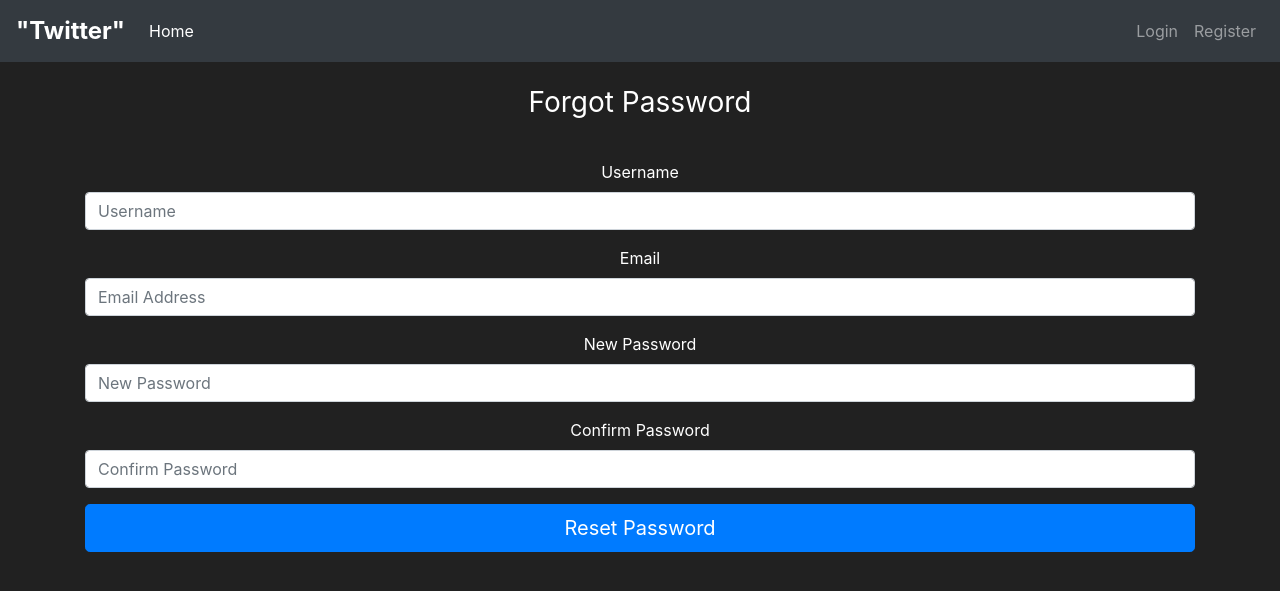
After one commit to jluciama/apiPrueba, a Flask app: page /forgot_password in a window 1280 px wide. The commit adds this page. Shown: the top 591 px of the page. Run offline with Flask 3, Linux system fonts and the light colour scheme; some libraries are stand-ins or nearby versions.

Commit message:
update 06/03/2024

```diff
--- a/twitterAPI/app/forms.py
+++ b/twitterAPI/app/forms.py
@@ -1,25 +1,36 @@
 from flask_wtf import FlaskForm
-from wtforms import StringField, PasswordField, SubmitField, HiddenField
-from wtforms.validators import Length, EqualTo, Email, DataRequired, ValidationError
+from wtforms import StringField, PasswordField, SubmitField, TextAreaField
+from wtforms.validators import DataRequired, Email, EqualTo, Length, ValidationError
+import re
 from app.models import User
 
+class RegisterForm(FlaskForm):
+    username = StringField('Username', validators=[DataRequired(), Length(min=1, max=30)])
+    email_address = StringField('Email', validators=[DataRequired(), Email(), Length(min=1, max=50)])
+    password1 = PasswordField('Password', validators=[DataRequired(), Length(min=6)])
+    password2 = PasswordField('Confirm Password', validators=[DataRequired(), EqualTo('password1')])
+    submit = SubmitField('Register')
 
-class RegisterForm(FlaskForm):
-    def validate_username(self, username_to_check):
-        user = User.query.filter_by(username=username_to_check.data).first()
+    def validate_username(self, username):
+        user = User.query.filter_by(username=username.data).first()
         if user:
-            raise ValidationError('Username already exists! Please try a different username')
+            raise ValidationError('Username already registered. Please choose a different one.')
 
-    def validate_email_address(self, email_address_to_check):
-        email_address = User.query.filter_by(email_address=email_address_to_check.data).first()
-        if email_address:
-            raise ValidationError('Email Address already exists! Please try a different email address')
+    def validate_email_address(self, email_address):
+        user = User.query.filter_by(email_address=email_address.data).first()
+        if user:
+            raise ValidationError('Email already registered. Please use a different one.')
 
-    username = StringField(label='User Name:', validators=[Length(min=1, max=30), DataRequired()])
-    email_address = StringField(label='Email Address:', validators=[Email(), DataRequired()])
-    password1 = PasswordField(label='Password:', validators=[Length(min=6), DataRequired()])
-    password2 = PasswordField(label='Confirm Password:', validators=[EqualTo('password1'), DataRequired()])
-    submit = SubmitField(label='Create Account')
+    def validate_password1(self, password1):
+        password = password1.data
+        if len(password) < 6:
+            raise ValidationError('Password must be at least 6 characters long.')
+        if not re.search(r'[A-Z]', password) or not re.search(r'[0-9]', password) or not re.search(r'[a-z]', password) or not re.search(r'[!@#$%^&*()\-_=+{};:,<.>]', password):
+            raise ValidationError('Password must contain at least one uppercase letter, one lowercase letter, one number, and one symbol.')
+
+    def validate_password2(self, password2):
+        if self.password1.data != password2.data:
+            raise ValidationError('Passwords do not match.')
 
 
 class LoginForm(FlaskForm):
@@ -27,13 +38,36 @@ class LoginForm(FlaskForm):
     password = PasswordField(label='Password:', validators=[DataRequired()])
     submit = SubmitField(label='Sign in')
 
+class ForgotPasswordForm(FlaskForm):
+    username = StringField('Username', validators=[DataRequired(), Length(min=1, max=30)])
+    email = StringField('Email', validators=[DataRequired(), Email(), Length(min=1, max=50)])
+    new_password = PasswordField('New Password', validators=[DataRequired(), Length(min=6)])
+    confirm_password = PasswordField('Confirm Password', validators=[DataRequired(), EqualTo('new_password')])
+    submit = SubmitField('Reset Password')
+
+    def validate_username(self, username_field):
+        print("VALIDATING USERNAME")
+        username = username_field.data
+        user = User.query.filter_by(username=username).first()
+        if not user:
+            raise ValidationError('User does not exist.')
+
+    def validate_email(self, email_field):
+        email = email_field.data
+        username = self.username.data
+        user = User.query.filter_by(username=username, email_address=email).first()
+        if not user:
+            raise ValidationError('User with provided email does not exist.')
+
 class CreatePostForm(FlaskForm):
     title = StringField(label='Title', validators=[DataRequired()])
-    description = StringField(label='Description', validators=[DataRequired()])
+    body = StringField(label='Body', validators=[DataRequired()])
     submit = SubmitField(label='Create a post!')
 
 class EditPostForm(FlaskForm):
-    submit = SubmitField(label='Edit a post!')
+    title = StringField('Title', validators=[DataRequired()])
+    body = TextAreaField('Body', validators=[DataRequired()])
+    submit = SubmitField('Edit a post!')
 
 class DeletePostForm(FlaskForm):
     submit = SubmitField(label='Delete a post!')
--- a/twitterAPI/app/routes.py
+++ b/twitterAPI/app/routes.py
@@ -1,10 +1,14 @@
-from app import app, db
+from app import app, db, login_manager
 from flask import render_template, redirect, url_for, flash, request, abort
 from app.models import User, Post
-from app.forms import RegisterForm, LoginForm, CreatePostForm, EditPostForm, DeletePostForm
+from app.forms import RegisterForm, LoginForm, CreatePostForm, EditPostForm, DeletePostForm, ForgotPasswordForm
 from flask_login import login_user, logout_user, login_required, current_user
 from sqlalchemy.exc import IntegrityError
+import secrets
 
+@login_manager.user_loader
+def load_user(user_id):
+    return User.query.get(int(user_id))
 
 @app.route('/')
 def root():
@@ -13,25 +17,58 @@ def root():
     else:
         return redirect(url_for('login_page'))
 
-
 @app.route('/login', methods=['GET', 'POST'])
 def login_page():
     if current_user.is_authenticated:
-        flash("Already authenticated!")
+        flash("You are already authenticated!")
         return redirect(url_for('home_page'))
 
     form = LoginForm()
     if form.validate_on_submit():
         attempted_user = User.query.filter_by(username=form.username.data).first()
-        if attempted_user and attempted_user.check_password_correction(form.password.data):
-            login_user(attempted_user)
-            flash(f'Success! You are now logged in as: {attempted_user.username}', category='success')
-            next_page = request.args.get('next')
-            return redirect(next_page) if next_page else redirect(url_for('home_page'))
+        if attempted_user:
+            if attempted_user.check_password(form.password.data):
+                login_user(attempted_user)
+                flash(f'Success! You are now logged in as: {attempted_user.username}', category='success')
+                next_page = request.args.get('next')
+                return redirect(next_page) if next_page else redirect(url_for('home_page'))
+            else:
+                flash('Password is incorrect! Please try again', category='danger')
         else:
-            flash('Username and password do not match! Please try again', category='danger')
+            flash('User does not exist! Please check your username', category='danger')
     return render_template('login.html', form=form)
 
+@app.route('/forgot_password', methods=['GET', 'POST'])
+def forgot_password():
+    form = ForgotPasswordForm()
+    if form.validate_on_submit():
+        username = form.username.data
+        email = form.email.data
+        new_password = form.new_password.data
+
+        user = User.query.filter_by(username=username, email_address=email).first()
+        if user:
+            user.set_password(new_password)
+            db.session.commit()
+            flash('Password has been reset successfully.', 'success')
+            return redirect(url_for('login_page'))
+        else:
+            flash('User with provided credentials does not exist.', 'danger')
+    return render_template('forgot_password.html', form=form)
+
+@app.route('/api/reset_password/<token>', methods=['POST'])
+def reset_password(token):
+    user = User.query.filter_by(reset_password_token=token).first()
+    if user:
+        new_password = request.form.get('new_password')
+        user.password = new_password
+        user.reset_password_token = None
+        db.session.commit()
+        flash('Your password has been successfully updated. Please log in with your new password.', 'success')
+        return redirect(url_for('login_page'))
+    else:
+        flash('Invalid or expired token. Please try again.', 'danger')
+        return redirect(url_for('login_page'))
 
 @app.route('/register', methods=['GET', 'POST'])
 def register_page():
@@ -45,15 +82,13 @@ def register_page():
         email = form.email_address.data
         password = form.password1.data
 
-        # Check if the username or email already exists
         if User.query.filter_by(username=username).first():
             flash('Username already exists! Please try a different username.', 'danger')
-            return redirect(url_for('register'))
+            return redirect(url_for('register_page'))
         if User.query.filter_by(email_address=email).first():
             flash('Email Address already exists! Please try a different email address.', 'danger')
-            return redirect(url_for('register'))
+            return redirect(url_for('register_page'))
 
-        # Create a new user if username and email are unique
         try:
             user = User(username=username, email_address=email, password=password)
             db.session.add(user)
@@ -67,39 +102,32 @@ def register_page():
 
     return render_template('register.html', form=form)
 
-
-@app.route('/home', methods=['GET', 'POST'])
+@app.route('/home', methods=['GET'])
 @login_required
 def home_page():
     create_post_form = CreatePostForm()
     edit_post_form = EditPostForm()
     delete_post_form = DeletePostForm()
 
-    if request.method == "POST":
-        pass
-
     if request.method == "GET":
         posts = Post.query.all()
         return render_template('home.html', posts=posts, create_post_form=create_post_form,
                                edit_post_form=edit_post_form, delete_post_form=delete_post_form)
 
-
     return render_template('home.html')
-
 
 @app.route('/create_post', methods=['POST'])
 @login_required
 def create_post():
     form = CreatePostForm()
     if form.validate_on_submit():
-        new_post = Post(title=form.title.data, description=form.description.data, owned_user=current_user)
+        new_post = Post(title=form.title.data, body=form.body.data, owned_user=current_user)
         db.session.add(new_post)
         db.session.commit()
         flash('Post created successfully!', category='success')
     else:
         flash('Error creating post. Please try again.', category='danger')
     return redirect(url_for('home_page'))
-
 
 @app.route('/edit_post/<int:post_id>', methods=['GET', 'POST'])
 @login_required
@@ -110,17 +138,16 @@ def edit_post(post_id):
     form = EditPostForm()
     if form.validate_on_submit():
         post.title = form.title.data
-        post.description = form.description.data
+        post.body = form.body.data
         db.session.commit()
         flash('Post updated successfully!', category='success')
         return redirect(url_for('home_page'))
     elif request.method == 'GET':
         form.title.data = post.title
-        form.description.data = post.description
+        form.body.data = post.body
     return render_template('edit_post.html', form=form)
 
-
-@app.route('/delete_post/<int:post_id>', methods=['POST'])
+@app.route('/delete_post/<int:post_id>', methods=['GET', 'POST'])
 @login_required
 def delete_post(post_id):
     post = Post.query.get_or_404(post_id)
@@ -131,7 +158,6 @@ def delete_post(post_id):
     flash('Post deleted successfully!', category='success')
     return redirect(url_for('home_page'))
 
-
 @app.route('/logout')
 def logout_page():
     logout_user()
--- a/twitterAPI/app/templates/base.html
+++ b/twitterAPI/app/templates/base.html
@@ -48,18 +48,26 @@
         {% endif %}
     </div>
 </nav>
+
+<div class="container-fluid mt-4">
+    <div class="row justify-content-center">
+        <div class="col-md-8">
             {% with messages = get_flashed_messages(with_categories=true) %}
                 {% if messages %}
                     {% for category, message in messages %}
-            <div class="alert alert-{{ category }}">
-                <button type="button" class="m1-2 mb-1 close" data-dismiss="alert" aria-label="Close">
+                        <div class="alert alert-{{ category }} alert-dismissible fade show w-100" role="alert">
+                            {{ message }}
+                            <button type="button" class="close" data-dismiss="alert" aria-label="Close">
                                 <span aria-hidden="true">&times;</span>
                             </button>
-                {{ message }}
                         </div>
                     {% endfor %}
                 {% endif %}
             {% endwith %}
+        </div>
+    </div>
+</div>
+
 {% block content %}
 
 {% endblock %}
@@ -80,7 +88,10 @@
 <style>
     body {
         background-color: #212121;
-        color: white
+        color: white;
+    }
+    .alert {
+        margin-top: 20px;
     }
 </style>
 </html>
--- a/twitterAPI/app/templates/delete_post.html
+++ b/twitterAPI/app/templates/delete_post.html
@@ -8,7 +8,7 @@
             <div class="col-md-8 offset-md-2">
                 <h2>Delete Post</h2>
                 <p>Are you sure you want to delete this post?</p>
-                <form method="POST">
+                <form method="POST" action="{{ url_for('delete_post', post_id=post.id) }}">
                     {{ form.hidden_tag() }}
                     <button type="submit" class="btn btn-danger">Yes, Delete</button>
                     <a href="{{ url_for('home_page') }}" class="btn btn-secondary">Cancel</a>
--- a/twitterAPI/app/templates/edit_post.html
+++ b/twitterAPI/app/templates/edit_post.html
@@ -14,8 +14,8 @@
                         {{ form.title(class="form-control") }}
                     </div>
                     <div class="form-group">
-                        {{ form.description.label(class="form-control-label") }}
-                        {{ form.description(class="form-control") }}
+                        {{ form.body.label(class="form-control-label") }}
+                        {{ form.body(class="form-control") }}
                     </div>
                     <button type="submit" class="btn btn-primary">Update Post</button>
                 </form>
--- /dev/null
+++ b/twitterAPI/app/templates/forgot_password.html
@@ -0,0 +1,35 @@
+{% extends 'base.html' %}
+{% block title %}
+    Forgot Password
+{% endblock %}
+
+{% block content %}
+<body class="text-center">
+    <div class="container">
+        <form method="POST" action="{{ url_for('forgot_password') }}" class="form-signin" style="color:white">
+            {{ form.hidden_tag() }}
+            <h1 class="h3 mb-3 font-weight-normal">
+                Forgot Password
+            </h1>
+            <br>
+            <div class="form-group">
+                {{ form.username.label() }}
+                {{ form.username(class="form-control", placeholder="Username") }}
+            </div>
+            <div class="form-group">
+                {{ form.email.label() }}
+                {{ form.email(class="form-control", placeholder="Email Address") }}
+            </div>
+            <div class="form-group">
+                {{ form.new_password.label() }}
+                {{ form.new_password(class="form-control", placeholder="New Password") }}
+            </div>
+            <div class="form-group">
+                {{ form.confirm_password.label() }}
+                {{ form.confirm_password(class="form-control", placeholder="Confirm Password") }}
+            </div>
+            <button type="submit" class="btn btn-lg btn-block btn-primary">Reset Password</button>
+        </form>
+    </div>
+</body>
+{% endblock %}
```
Also changed, not shown: twitterAPI/app/models.py (+8 -18 lines), twitterAPI/app/templates/home.html (+4 -4 lines), twitterAPI/app/templates/includes/items_modals.html (deleted, +0 -73 lines), twitterAPI/app/templates/includes/owned_items_modals.html (deleted, +0 -45 lines), twitterAPI/app/templates/login.html (+6 -2 lines), twitterAPI/instance/posts.db. Lines whose indentation alone changed are shown as unchanged.
